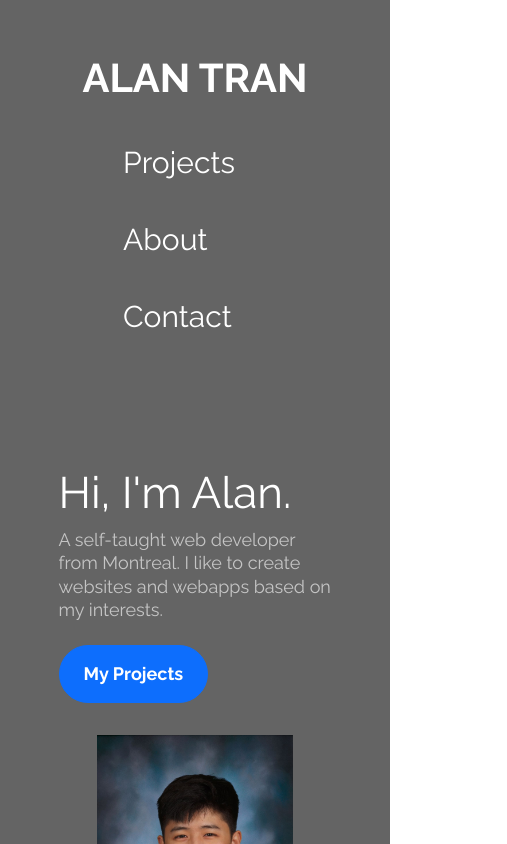
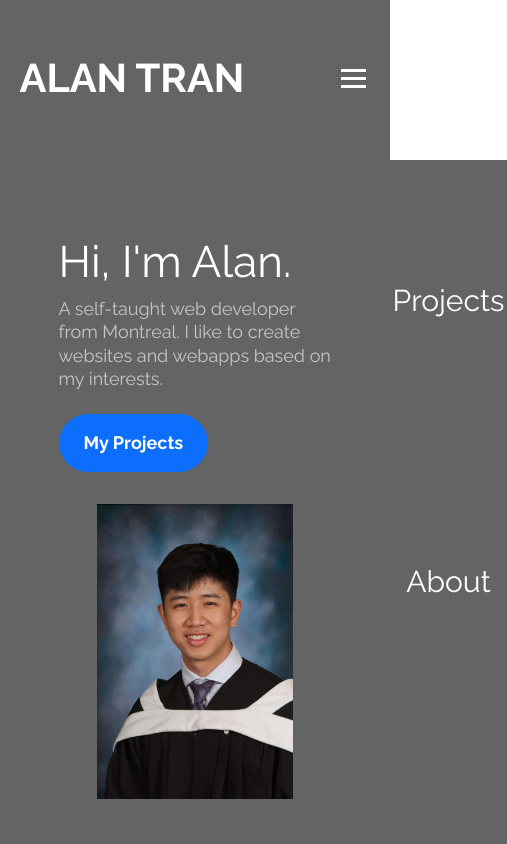
Before and after one commit to nalanart/portfolio, a React (Create React App) app: page / in a window 390 px wide. Shown: the top 844 px of the page, 507 px wide, since content can reach past the window. Built offline with nearby package versions, Linux system fonts and the light colour scheme.

Commit message:
Added hamburger menu with for mobile

```diff
--- a/src/components/Navbar.js
+++ b/src/components/Navbar.js
@@ -1,17 +1,25 @@
 import './styles/Navbar.css'
+import { useState } from 'react'
 
 const Navbar = (params) => {
+  const [active, setActive] = useState(false)
+
   return (
     <div className="site-navbar__inner">
       <div className="site-navbar__section">
         <a className="site-logo" href="/">ALAN TRAN</a>
       </div>
       <div className="site-navbar__section">
-        <nav className="site-menu">
+        <nav className={active ? "site-menu burger-active" : "site-menu"}>
           <a className="site-menu__item" href="/projects">Projects</a>
           <a className="site-menu__item" href="/about">About</a>
           <a className="site-menu__item" href="/contact">Contact</a>
         </nav>
+      </div>
+      <div className="burger" onClick={() => setActive(!active)}>
+        <div className={active ? "toggle line1" : "line1"}></div>
+        <div className={active ? "toggle line2" : "line2"}></div>
+        <div className={active ? "toggle line3" : "line3"}></div>
       </div>
     </div>
   )
--- a/src/components/styles/Navbar.css
+++ b/src/components/styles/Navbar.css
@@ -29,31 +29,82 @@ a.site-menu__item:not(:last-child) {
   margin-right: 4.5rem;
 }
 
+.burger {
+  display: none;
+  cursor: pointer;
+}
+
+.burger div {
+  width: 25px;
+  height: 3px;
+  margin: 5px;
+  background-color: #ffffff;
+  transition: all 0.3s ease;
+}
+
 @media screen and (max-width: 1340px) {
 
 }
 
-@media screen and (max-width: 1000px) {
+/* @media screen and (max-width: 1000px) {
   a.site-menu__item:not(:last-child) {
     margin-right: 2rem;
   }
-}
+} */
 
 @media screen and (max-width: 840px) {
-  .site-navbar__inner {
-    flex-direction: column;
+  body {
+    overflow-x: hidden;
   }
 
+  .burger {
+    display: block;
+  }
+  /* .site-navbar__inner {
+    flex-direction: column;
+  } */
+
   .site-menu {
+    position: absolute;
+    right: 0;
+    top: 10rem;
+    height: 100vh;
     display: flex;
     flex-direction: column;
+    align-items: center;
+    justify-content: space-around;
+    width: 30%;
+    background-color: #646464;
+    transform: translateX(100%);
+    transition: transform 0.5s ease-in;
   }
 
-  .site-menu__item:first-child {
+  a.site-menu__item:not(:last-child) {
+    margin-right: 0;
+  }
+
+  /* .site-menu__item:first-child {
     margin-top: 2rem;
   }
 
   .site-menu__item:not(:last-child) {
     margin-bottom: 2rem;
-  }
+  } */
+
 }
+
+.burger-active {
+  transform: translateX(0%);
+}
+
+.toggle.line1 {
+  transform: rotate(-45deg) translate(-5px, 6px);
+}
+
+.toggle.line2 {
+  opacity: 0;
+}
+
+.toggle.line3 {
+  transform: rotate(45deg) translate(-5px, -6px);
+}
```
Also changed, not shown: 1 other file (tests, documents, lock files or other folders).
